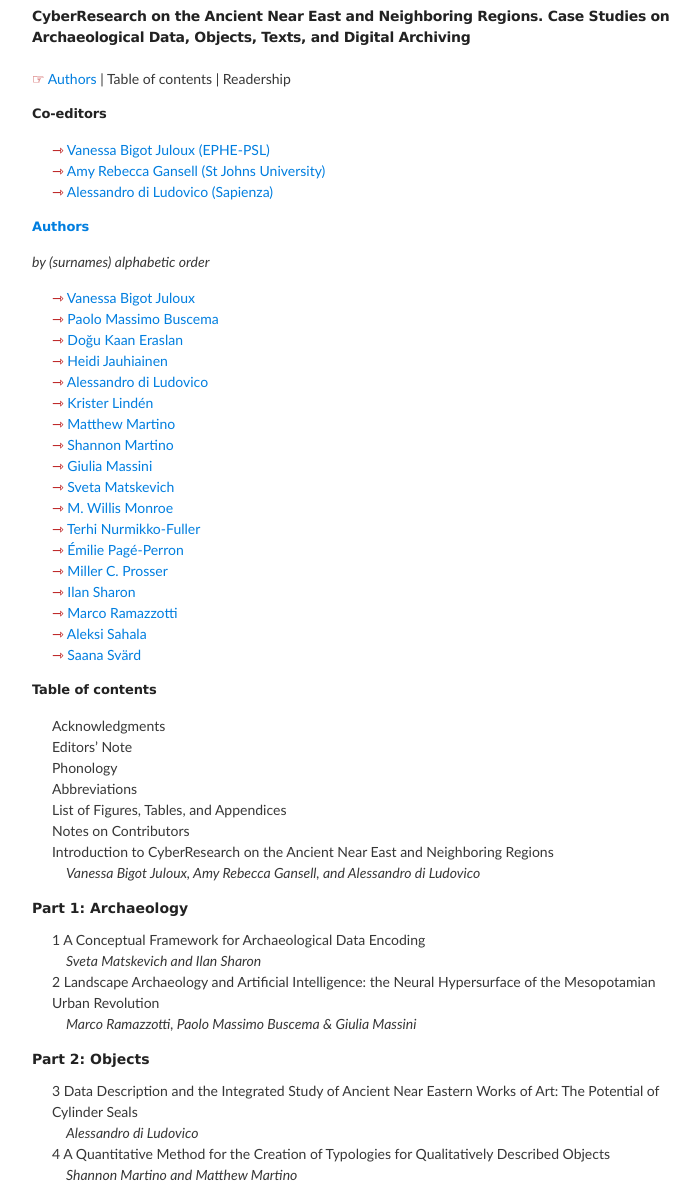
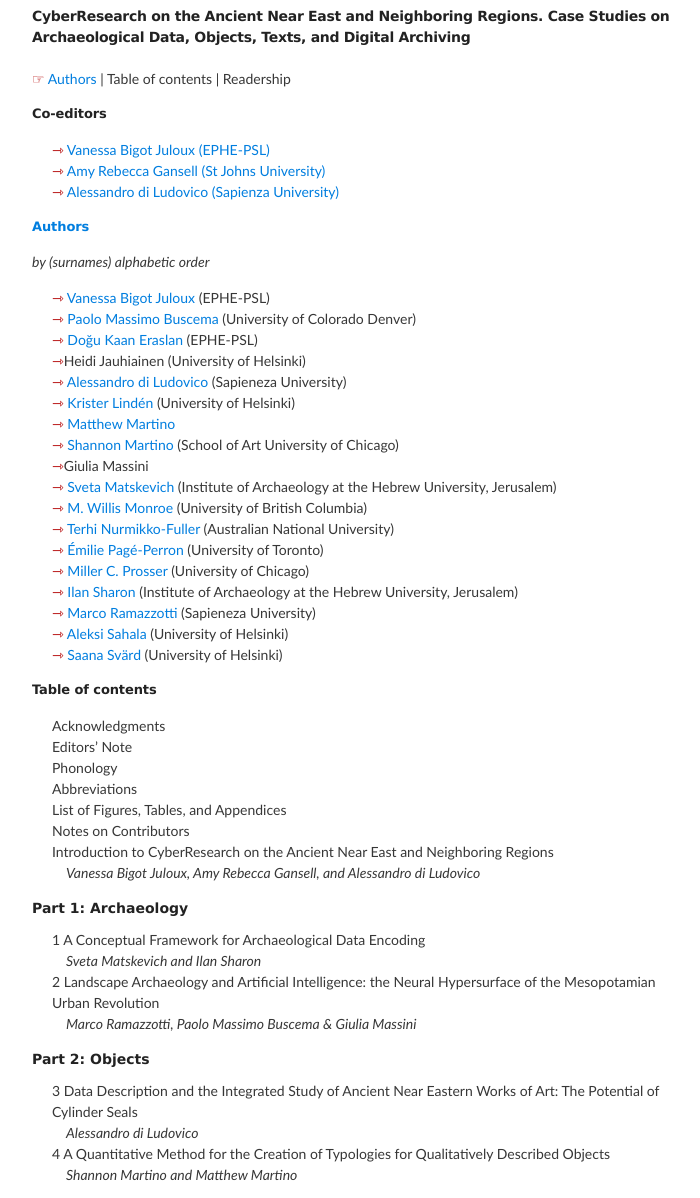
Before and after one commit to vbigot-juloux/ane-research-humanities, a Jekyll site: the page built from docs/CyberResearch-vol1.md, in a window 1280 px wide and 1400 px high, cut to the strip 202-1400 px from the top of the window. Shown: the whole strip, without its empty margins (288-988 px from the left). Built offline with Jekyll 4.4.1, drawn with Linux system fonts in a browser that asks for light colours; the repository's description, which GitHub fills in, is left out; some of the changed text lies outside the part shown.

Commit message:
Update CyberResearch-vol1.md

```diff
--- a/docs/CyberResearch-vol1.md
+++ b/docs/CyberResearch-vol1.md
@@ -9,30 +9,30 @@ layout: default
 <ul style="list-style-type: none;">
 <li><span style="color:#b30000; font-size: 14px">&#8702;</span> <a href="http://vanessajuloux.xyz" target="_blank">Vanessa Bigot Juloux (EPHE-PSL)</a></li>
 <li><span style="color:#b30000; font-size: 14px">&#8702;</span> <a href="https://stjohns.academia.edu/AmyRebeccaGansell" target="_blank">Amy Rebecca Gansell (St Johns University)</a></li>
-<li><span style="color:#b30000; font-size: 14px">&#8702;</span> <a href="https://uniroma1.academia.edu/AlessandroDiLudovico" target="_blank">Alessandro di Ludovico (Sapienza)</a></li>
+<li><span style="color:#b30000; font-size: 14px">&#8702;</span> <a href="https://uniroma1.academia.edu/AlessandroDiLudovico" target="_blank">Alessandro di Ludovico (Sapienza University)</a></li>
 </ul>
 
 <h3><a name="Authors">Authors</a></h3>
 _by (surnames) alphabetic order_<br />
 <ul style="list-style-type: none;">
-  <li><span style="color:#b30000; font-size: 14px">&#8702;</span> <a href="http://vanessajuloux.xyz" target="_blank">Vanessa Bigot Juloux</a></li>
-  <li><span style="color:#b30000; font-size: 14px">&#8702;</span> <a href="" target="_blank">Paolo Massimo Buscema</a></li>
-  <li><span style="color:#b30000; font-size: 14px">&#8702;</span> <a href="" target="_blank">Doğu Kaan Eraslan</a></li>
-  <li><span style="color:#b30000; font-size: 14px">&#8702;</span> <a href="" target="_blank">Heidi Jauhiainen</a></li>
-   <li><span style="color:#b30000; font-size: 14px">&#8702;</span> <a href="" target="_blank">Alessandro di Ludovico</a></li>
-  <li><span style="color:#b30000; font-size: 14px">&#8702;</span> <a href="" target="_blank">Krister Lindén</a></li>
-  <li><span style="color:#b30000; font-size: 14px">&#8702;</span> <a href="" target="_blank">Matthew Martino</a></li>
-   <li><span style="color:#b30000; font-size: 14px">&#8702;</span> <a href="" target="_blank">Shannon Martino</a></li>
-  <li><span style="color:#b30000; font-size: 14px">&#8702;</span> <a href="" target="_blank">Giulia Massini</a></li>
-  <li><span style="color:#b30000; font-size: 14px">&#8702;</span> <a href="" target="_blank">Sveta Matskevich</a></li>
-  <li><span style="color:#b30000; font-size: 14px">&#8702;</span> <a href="" target="_blank">M. Willis Monroe</a></li>
-  <li><span style="color:#b30000; font-size: 14px">&#8702;</span> <a href="" target="_blank">Terhi Nurmikko-Fuller</a></li>
-  <li><span style="color:#b30000; font-size: 14px">&#8702;</span> <a href="" target="_blank">Émilie Pagé-Perron</a></li>
-  <li><span style="color:#b30000; font-size: 14px">&#8702;</span> <a href="" target="_blank">Miller C. Prosser</a></li>
-  <li><span style="color:#b30000; font-size: 14px">&#8702;</span> <a href="" target="_blank">Ilan Sharon</a></li>
-  <li><span style="color:#b30000; font-size: 14px">&#8702;</span> <a href="" target="_blank">Marco Ramazzotti</a></li>
-  <li><span style="color:#b30000; font-size: 14px">&#8702;</span> <a href="" target="_blank">Aleksi Sahala</a></li>
-  <li><span style="color:#b30000; font-size: 14px">&#8702;</span> <a href="" target="_blank">Saana Svärd</a></li>
+  <li><span style="color:#b30000; font-size: 14px">&#8702;</span> <a href="http://vanessajuloux.xyz" target="_blank">Vanessa Bigot Juloux</a> (EPHE-PSL)</li>
+  <li><span style="color:#b30000; font-size: 14px">&#8702;</span> <a href="https://ucdenver.academia.edu/PaoloMassimoBuscema" target="_blank">Paolo Massimo Buscema</a> (University of Colorado Denver)</li>
+  <li><span style="color:#b30000; font-size: 14px">&#8702;</span> <a href="https://ephe-sorbonne.academia.edu/DKaanEr" target="_blank">Doğu Kaan Eraslan</a> (EPHE-PSL)</li>
+  <li><span style="color:#b30000; font-size: 14px">&#8702;</span>Heidi Jauhiainen (University of Helsinki)</li>
+   <li><span style="color:#b30000; font-size: 14px">&#8702;</span> <a href="https://uniroma1.academia.edu/AlessandroDiLudovico" target="_blank">Alessandro di Ludovico</a> (Sapieneza University)</li>
+  <li><span style="color:#b30000; font-size: 14px">&#8702;</span> <a href="https://helsinki.academia.edu/KristerLindén" target="_blank">Krister Lindén</a> (University of Helsinki)</li>
+  <li><span style="color:#b30000; font-size: 14px">&#8702;</span> <a href="https://independent.academia.edu/MatthewMartino3" target="_blank">Matthew Martino</a></li>
+   <li><span style="color:#b30000; font-size: 14px">&#8702;</span> <a href="https://saic.academia.edu/ShannonMartino" target="_blank">Shannon Martino</a> (School of Art University of Chicago)</li>
+  <li><span style="color:#b30000; font-size: 14px">&#8702;</span>Giulia Massini</li>
+  <li><span style="color:#b30000; font-size: 14px">&#8702;</span> <a href="https://huji.academia.edu/SvetaMatskevich" target="_blank">Sveta Matskevich</a> (Institute of Archaeology at the Hebrew University, Jerusalem)</li>
+  <li><span style="color:#b30000; font-size: 14px">&#8702;</span> <a href="https://ubc.academia.edu/MWillisMonroe" target="_blank">M. Willis Monroe</a> (University of British Columbia)</li>
+  <li><span style="color:#b30000; font-size: 14px">&#8702;</span> <a href="https://anu-au.academia.edu/TerhiNurmikkoFuller" target="_blank">Terhi Nurmikko-Fuller</a> (Australian National University)</li>
+  <li><span style="color:#b30000; font-size: 14px">&#8702;</span> <a href="https://utoronto.academia.edu/ÉmiliePagéPerron" target="_blank">Émilie Pagé-Perron</a> (University of Toronto)</li>
+  <li><span style="color:#b30000; font-size: 14px">&#8702;</span> <a href="https://chicago.academia.edu/MillerProsser" target="_blank">Miller C. Prosser</a> (University of Chicago)</li>
+  <li><span style="color:#b30000; font-size: 14px">&#8702;</span> <a href="https://huji.academia.edu/IlanSharon" target="_blank">Ilan Sharon</a> (Institute of Archaeology at the Hebrew University, Jerusalem)</li>
+  <li><span style="color:#b30000; font-size: 14px">&#8702;</span> <a href="https://uniroma1.academia.edu/MarcoRamazzotti" target="_blank">Marco Ramazzotti</a> (Sapieneza University)</li>
+  <li><span style="color:#b30000; font-size: 14px">&#8702;</span> <a href="https://helsinki.academia.edu/AleksiSahala" target="_blank">Aleksi Sahala</a> (University of Helsinki)</li>
+  <li><span style="color:#b30000; font-size: 14px">&#8702;</span> <a href="https://helsinki.academia.edu/SaanaSvärd" target="_blank">Saana Svärd</a> (University of Helsinki)</li>
 
   </ul>
 
@@ -65,7 +65,7 @@ _by (surnames) alphabetic order_<br />
   <span style="padding-left: 1em"><em>Shannon Martino and Matthew Martino</em></span></li>
   </ul>
 
-<h4>Part 3:Texts</h4>
+<h4>Part 3: Texts</h4>
 <ul style="list-style-type: none;">
 <li> 5 A Qualitative Approach Using Digital Analyses for the Study of Action in Narrative Texts:  <span style="font-variant: small-caps;">KTU</span> 1.1-6 from the Scribe ʾIlimilku of Ugarit as a Case Study<br />
   <span style="padding-left: 1em"><em>Vanessa Bigot Juloux</em></span></li>
```
